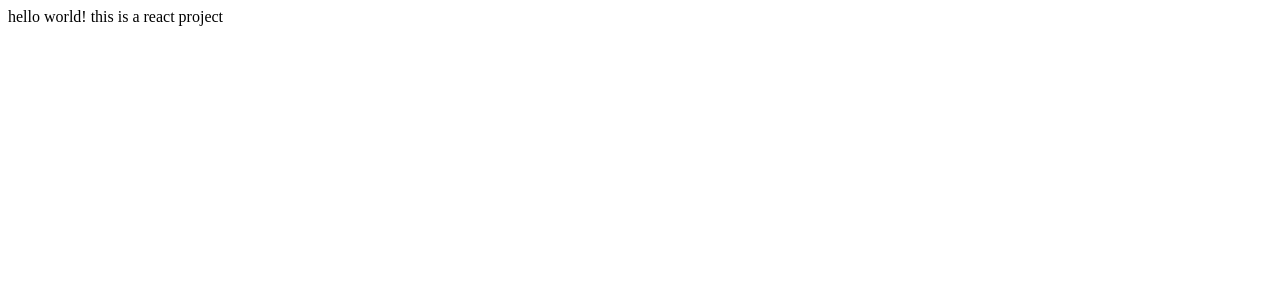
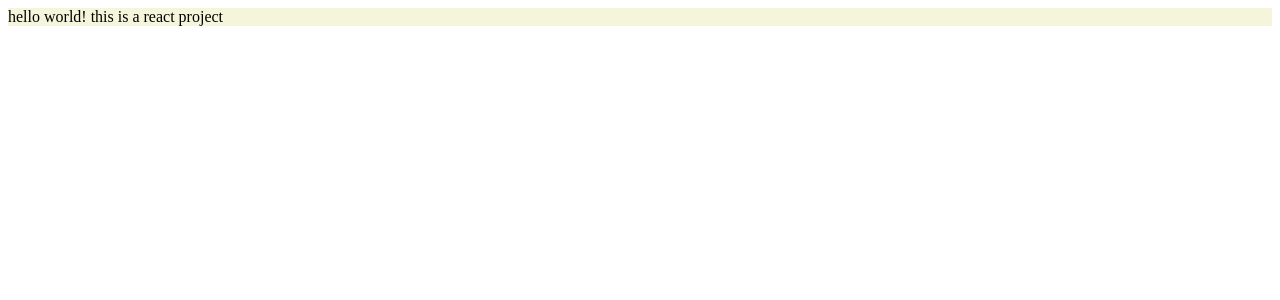
Before and after one commit to jianguo-h/webpack-config-for-react-project, a React app: page / in a window 1280 px wide. Shown: the top 300 px of the page. Built offline with nearby package versions, Linux system fonts and the light colour scheme.

Commit message:
test: css modules

```diff
--- a/src/App.tsx
+++ b/src/App.tsx
@@ -1,7 +1,14 @@
 import React from 'react';
+import styles from './styles/app.module.less';
+
+console.log(styles);
 
 function App() {
-  return <div id='root'>hello world! this is a react project</div>;
+  return (
+    <div id='root' className={styles.root}>
+      hello world! this is a react project
+    </div>
+  );
 }
 
 export default App;
--- /dev/null
+++ b/src/styles/app.module.less
@@ -0,0 +1,5 @@
+.root {
+  width: 100%;
+  height: 100%;
+  background-color: beige;
+}
```
